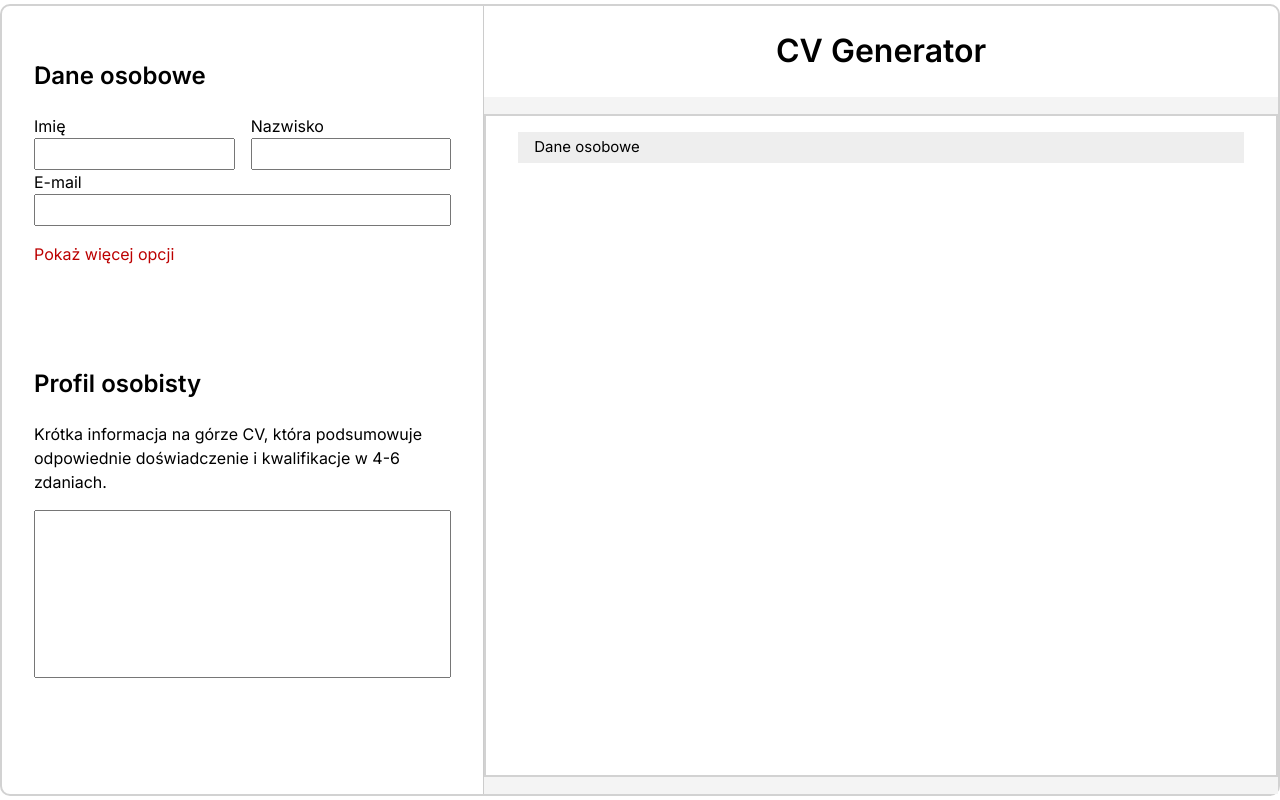
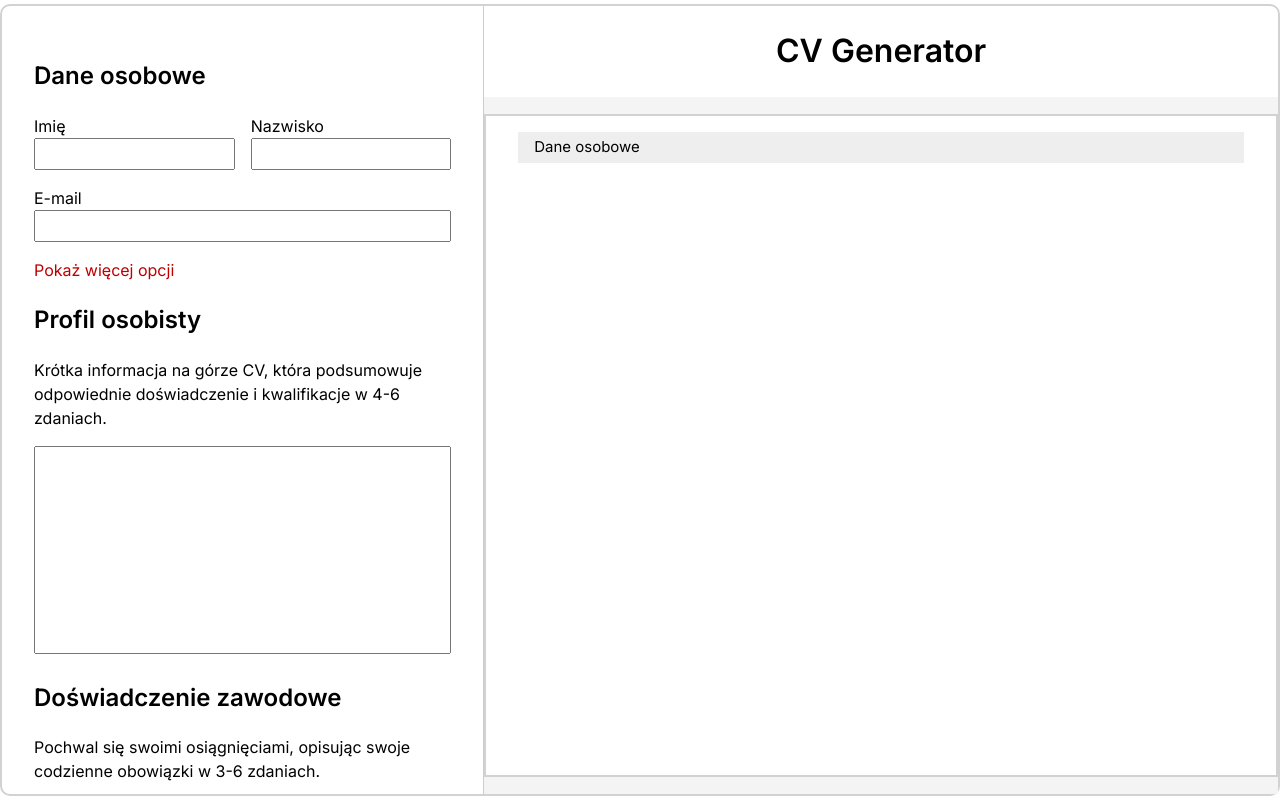
Before and after one commit to thimgrim1337/cv-app, a React (Vite) app: page / in a window 1280 px wide. Built offline with nearby package versions, Linux system fonts and the light colour scheme.

Commit message:
Refactor: Component FormSection

```diff
--- a/src/App.jsx
+++ b/src/App.jsx
@@ -1,11 +1,10 @@
-import Form from './components/Form';
+import Form, { FormSection, FormTextarea } from './components/Form';
 import CVPreview from './components/CVPreview';
-import { FormInput } from './components/Form';
-import { GENERAL_INFO, PROFILE_INFO } from './data';
+import { GENERAL_INFO, PROFILE_INFO, WORK_INFO } from './data';
 import { useState } from 'react';
+import ToggleVisibility from './components/ToggleVisibility';
 
 function App() {
-  const [isHide, setIsHide] = useState(true);
   const [generalInfo, setGeneralInfo] = useState({
     firstName: '',
     lastName: '',
@@ -19,7 +18,15 @@ function App() {
   });
   const [profileInfo, setProfileInfo] = useState('');
 
-  const clickHandle = () => setIsHide(!isHide);
+  // const [workItem, setWorkItem] = useState({
+  //   occupation: '',
+  //   company: '',
+  //   location: '',
+  //   startDate: '',
+  //   endDate: '',
+  // });
+  // const [workList, setWorkList] = useState([]);
+
   const generalInfoChangeHandle = (e) => {
     const { name, value } = e.target;
     setGeneralInfo((prevGeneralInfo) => ({
@@ -32,57 +39,48 @@ function App() {
     setProfileInfo(e.target.value);
   };
 
+  // const workInfoChangeHandle = (e) => {
+  //   const { name, value } = e.target;
+  //   setWorkItem((prevWorkItem) => ({ ...prevWorkItem, [name]: value }));
+  // };
+
+  // const addWorkHandle = () => {
+  //   const newItem = 'Item';
+  //   setWorkList((prevList) => [...prevList, newItem]);
+  // };
+
   return (
     <>
       <header className='header'>
         <h1 className='header__title'>CV Generator</h1>
       </header>
       <aside className='aside'>
-        <Form className={'form form--general-info'} title={'Dane osobowe'}>
-          <div className='form__row'>
-            {GENERAL_INFO[0].map((info) => (
-              <FormInput
-                key={info.id}
-                {...info}
+        <Form>
+          <FormSection
+            className={'form__personal-info'}
+            {...GENERAL_INFO[0]}
+            fields={GENERAL_INFO[1]}
+            onChange={generalInfoChangeHandle}
+          >
+            <ToggleVisibility btnText={'Pokaż więcej opcji'}>
+              <FormSection
+                className={'more-info'}
+                fields={GENERAL_INFO[2]}
                 onChange={generalInfoChangeHandle}
               />
-            ))}
-          </div>
-          <div className='form__row'>
-            {GENERAL_INFO[1].map((info) => (
-              <FormInput
-                key={info.id}
-                {...info}
-                onChange={generalInfoChangeHandle}
-              />
-            ))}
-          </div>
-          <p className='form__button' onClick={clickHandle}>
-            Pokaż więcej opcji
-          </p>
-          <div className={isHide ? 'form__more-info hide' : 'form__more-info'}>
-            {GENERAL_INFO[2].map((info) => (
-              <FormInput
-                key={info.id}
-                {...info}
-                onChange={generalInfoChangeHandle}
-              />
-            ))}
-          </div>
-        </Form>
-        <Form
-          className={'form form--profile'}
-          title={'Profil osobisty'}
-          text={PROFILE_INFO.text}
-        >
-          <textarea
-            className={'form--profile__textarea'}
-            name='profile'
-            id=''
-            cols='30'
-            rows='10'
-            onChange={profileInfoChangeHandle}
-          ></textarea>
+            </ToggleVisibility>
+          </FormSection>
+          <FormSection className={'form__profile-info'} {...PROFILE_INFO}>
+            <FormTextarea onChange={profileInfoChangeHandle} />
+          </FormSection>
+          <FormSection className={'work-info'} {...WORK_INFO[0]}>
+            <ul className='work-list'></ul>
+            <ToggleVisibility btnText={'Dodaj doświadczenie zawodowe'}>
+              <FormSection className={'more-info'} fields={WORK_INFO[1]}>
+                <FormTextarea label={'Podsumowanie'} />
+              </FormSection>
+            </ToggleVisibility>
+          </FormSection>
         </Form>
       </aside>
       <main className='main flex flex-center'>
--- a/src/components/CVPreview.scss
+++ b/src/components/CVPreview.scss
@@ -5,7 +5,6 @@
   font-size: 0.8rem;
   border: 2px solid rgb(210, 210, 210);
   background-color: #fff;
-}
 
   .personal-info {
     &__title {
@@ -25,3 +24,4 @@
   .profile-info {
     color: #7e7e7e;
   }
+}
--- a/src/components/Form.jsx
+++ b/src/components/Form.jsx
@@ -1,7 +1,7 @@
 /* eslint-disable react/prop-types */
 import './Form.scss';
 
-export function FormInput({ id, type, text, onChange }) {
+function FormInput({ id, type, text, onChange }) {
   return (
     <>
       <label className='form__label' htmlFor={id}>
@@ -18,11 +18,43 @@ export function FormInput({ id, type, text, onChange }) {
   );
 }
 
-export default function Form({ className, children, title, text }) {
+export function FormSection({
+  className,
+  title,
+  text,
+  fields,
+  onChange,
+  children,
+}) {
   return (
-    <form className={className} action='#'>
-      <h2 className='form__title'>{title}</h2>
+    <div className={className}>
+      {title && <h2 className='form__title'>{title}</h2>}
       {text && <p className='form__text'>{text}</p>}
+      <div className='form__labels'>
+        {fields &&
+          fields.map((field) => (
+            <FormInput key={field.id} {...field} onChange={onChange} />
+          ))}
+      </div>
+      {children}
+    </div>
+  );
+}
+
+export function FormTextarea({ label, onChange }) {
+  return (
+    <>
+      <label>
+        {label}
+        <textarea onChange={onChange}></textarea>
+      </label>
+    </>
+  );
+}
+
+export default function Form({ children }) {
+  return (
+    <form className='form' action='#'>
       {children}
     </form>
   );
--- a/src/components/Form.scss
+++ b/src/components/Form.scss
@@ -2,14 +2,12 @@
   text-align: left;
   padding: 2rem;
 
-  &__row {
-    display: flex;
+  &__labels {
+    display: grid;
+    grid-template-columns: 1fr 1fr;
     gap: 1rem;
   }
 
-  &__label {
-    width: 100%;
-  }
 
   &__input {
     width: 100%;
@@ -21,22 +19,24 @@
     cursor: pointer;
     color: rgb(188, 0, 0);
   }
+}
 
-  &__more-info {
+
+.work-list {
+  &__new-work {
     display: grid;
-    grid-template-columns: 1fr 1fr;
     gap: 1rem;
-
-    &.hide {
-      display: none;
-    }
-  }
-
-  &--profile {
-    &__textarea {
-      width: 100%;
-      resize: none;
-      padding: .5rem;
-    }
   }
 }
+
+textarea {
+  width: 100%;
+  height: 13rem;
+  resize: none;
+  padding: 0.5rem;
+}
+
+label[for='email'],
+label[for='location'] {
+  grid-column: 2 span;
+}
--- /dev/null
+++ b/src/components/ToggleVisibility.jsx
@@ -0,0 +1,19 @@
+/* eslint-disable react/prop-types */
+import { useState } from 'react';
+
+export default function ToggleVisibility({ children, btnText }) {
+  const [isShow, setIsShow] = useState(false);
+
+  function toggleShow() {
+    setIsShow(!isShow);
+  }
+
+  return (
+    <>
+      <p className='form__button' onClick={toggleShow}>
+        {btnText}
+      </p>
+      {isShow && children}
+    </>
+  );
+}
--- a/src/data.js
+++ b/src/data.js
@@ -1,4 +1,7 @@
 export const GENERAL_INFO = [
+  {
+    title: 'Dane osobowe',
+  },
   [
     {
       text: 'Imię',
@@ -10,15 +13,13 @@ export const GENERAL_INFO = [
       id: 'lastName',
       type: 'text',
     },
-  ],
-
-  [
     {
       text: 'E-mail',
       id: 'email',
       type: 'email',
     },
   ],
+
   [
     {
       text: 'Numer telefonu',
@@ -54,5 +55,42 @@ export const GENERAL_INFO = [
 ];
 
 export const PROFILE_INFO = {
+  title: 'Profil osobisty',
   text: 'Krótka informacja na górze CV, która podsumowuje odpowiednie doświadczenie i kwalifikacje w 4-6 zdaniach.',
 };
+
+export const WORK_INFO = [
+  {
+    title: 'Doświadczenie zawodowe',
+    text: 'Pochwal się swoimi osiągnięciami, opisując swoje codzienne obowiązki w 3-6 zdaniach.',
+  },
+  [
+    {
+      text: 'Stanowisko',
+      id: 'occupation',
+      type: 'text',
+    },
+    {
+      text: 'Firma',
+      id: 'company',
+      type: 'text',
+    },
+
+    {
+      text: 'Lokalizacja',
+      id: 'location',
+      type: 'text',
+    },
+
+    {
+      text: 'Data rozpoczęcia',
+      id: 'startDate',
+      type: 'date',
+    },
+    {
+      text: 'Data zakończenia',
+      id: 'endDate',
+      type: 'date',
+    },
+  ],
+];
```
Lines whose indentation alone changed are shown as unchanged.
